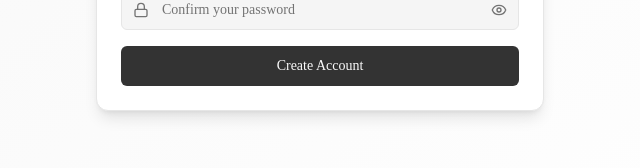
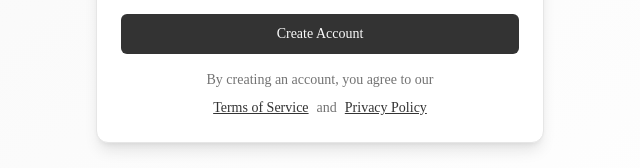
Before and after one commit to OussamaERrafif/ResumeBuilder, a Next.js app: page /profile in a window 1280 px wide. Both pictures are taken after a click on the tab "Sign Up". Shown: the part 583-751 px from the top of the page, without its empty margins (320-960 px from the left). Built offline with nearby package versions, Linux system fonts and the light colour scheme; no server answers.

Commit message:
Add Terms of Service and Privacy Policy links under signup form
Co-authored-by: OussamaERrafif <110527594+OussamaERrafif@users.noreply.github.com>

```diff
--- a/components/auth/auth-form.tsx
+++ b/components/auth/auth-form.tsx
@@ -3,6 +3,7 @@
 import type React from "react"
 
 import { useState } from "react"
+import Link from "next/link"
 import { Button } from "@/components/ui/button"
 import { Input } from "@/components/ui/input"
 import { Label } from "@/components/ui/label"
@@ -333,6 +334,30 @@ export default function AuthForm() {
                     "Create Account"
                   )}
                 </Button>
+
+                {/* Terms of Service and Privacy Policy Links */}
+                <div className="text-center text-sm text-muted-foreground space-y-2">
+                  <p>By creating an account, you agree to our</p>
+                  <div className="flex justify-center items-center gap-2">
+                    <Link
+                      href="/terms"
+                      target="_blank"
+                      rel="noopener noreferrer"
+                      className="text-primary hover:text-primary/90 underline hover:underline"
+                    >
+                      Terms of Service
+                    </Link>
+                    <span>and</span>
+                    <Link
+                      href="/privacy"
+                      target="_blank"
+                      rel="noopener noreferrer"
+                      className="text-primary hover:text-primary/90 underline hover:underline"
+                    >
+                      Privacy Policy
+                    </Link>
+                  </div>
+                </div>
               </form>
             </TabsContent>
           </Tabs>
```
